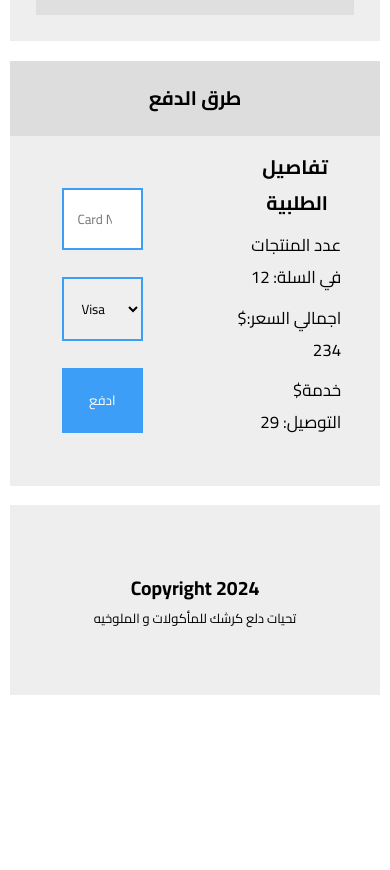
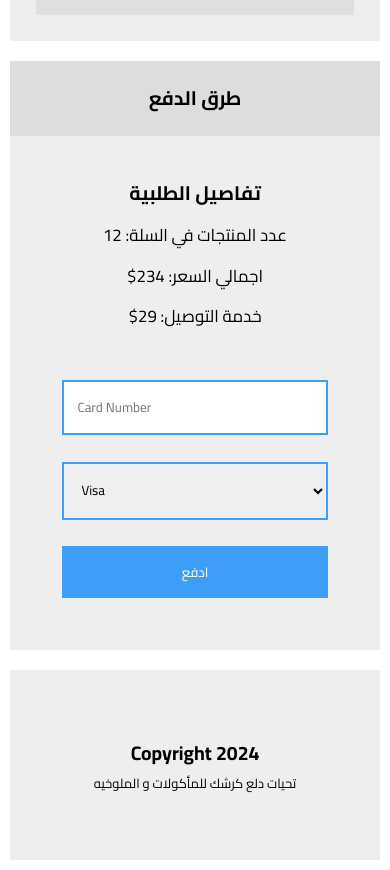
Before and after one commit to phan-forsure/phan-forsure, a React (Create React App) app: page /Cart in a window 390 px wide. Shown: the part 5820-6690 px from the top of the page. Before the commit the page ends 6525 px from the top, so only its background shows below. Built offline with nearby package versions, Linux system fonts and the light colour scheme.

Commit message:
deployed website again (fixed 3)

```diff
--- a/package.json
+++ b/package.json
@@ -1,5 +1,5 @@
 {
-    "homepage": "https://phan-forsure.github.io/phan-forsure/",
+    "homepage": "https://phan-forsure.github.io/",
     "name": "my-app",
     "version": "0.1.0",
     "private": true,
--- a/public/styles/checkout.css
+++ b/public/styles/checkout.css
@@ -3,6 +3,11 @@ section.checkout {
   display: grid;
   grid-template-columns: repeat(2, 1fr);
   grid-template-areas: "h2 h2" "form info";
+}
+@media (max-width: 767px) {
+  section.checkout {
+    grid-template-areas: "h2 h2" "info info" "form form";
+  }
 }
 section.checkout h2 {
   width: 100%;
@@ -21,6 +26,12 @@ section.checkout h3 {
   text-align: end;
   font-size: 1.3em;
 }
+@media (max-width: 767px) {
+  section.checkout p,
+  section.checkout h3 {
+    text-align: center;
+  }
+}
 section.checkout h3 {
   font-size: 1.5em;
   width: 75%;
@@ -37,12 +48,23 @@ section.checkout div.current-items {
   align-content: center;
   flex-wrap: wrap;
 }
+@media (max-width: 767px) {
+  section.checkout div.current-items {
+    padding-top: 3em;
+    padding-bottom: 1em;
+  }
+}
 section.checkout form {
   grid-area: form;
   display: flex;
   justify-content: center;
   flex-wrap: wrap;
   padding: 3em;
+}
+@media (max-width: 767px) {
+  section.checkout form {
+    padding-top: 1em;
+  }
 }
 section.checkout form div {
   width: 100%;
--- a/src/components/App.jsx
+++ b/src/components/App.jsx
@@ -12,14 +12,10 @@ const App = () => {
         <div className="app">
             <Header logo='دلع كرشك'/>
             <Routes>
-                {['Home', ''].map((path) => <Route key={path} path={path} element={<Home />} />)}
+                {['Home', '/'].map((path) => <Route key={path} path={path} element={<Home />} />)}
                 <Route path='/Login' element={<Login />} />
                 <Route path='/Cart' element={<Cart />} />
                 <Route path='/Products' element={<ProductsPage />} />
-                <Route
-                    path="*"
-                    element={<Home to="/" replace />}
-                />
             </Routes>
             <Footer />
         </div>
--- a/src/components/Cart/Checkout.jsx
+++ b/src/components/Cart/Checkout.jsx
@@ -36,7 +36,7 @@ const Payment = () => {
                     <option value="Paypal">Paypal</option>
                 </select>
             </div>
-            <input type="submit" value={'ادفع'}/>
+            <input type="submit" value={'ادفع'} onClick={e => e.preventDefault()}/>
         </form>
     )
 }
--- a/src/components/Login/Form.jsx
+++ b/src/components/Login/Form.jsx
@@ -12,7 +12,7 @@ const Form = () => {
                 <input type="password" id="password" placeholder="الرمز" required/>
                 <label htmlFor="confirm">تأكيد الرمز:</label>
                 <input type="password" id="confirm" placeholder="تأكيد الرمز" required/>
-                <input type="submit" id="submit"/>
+                <input type="submit" id="submit" onClick={e => e.preventDefault()}/>
             </form>
         </section>
     )
```
Also changed, not shown: public/styles/checkout.scss (+13 -0 lines), 1 other file (tests, documents, lock files or other folders).
